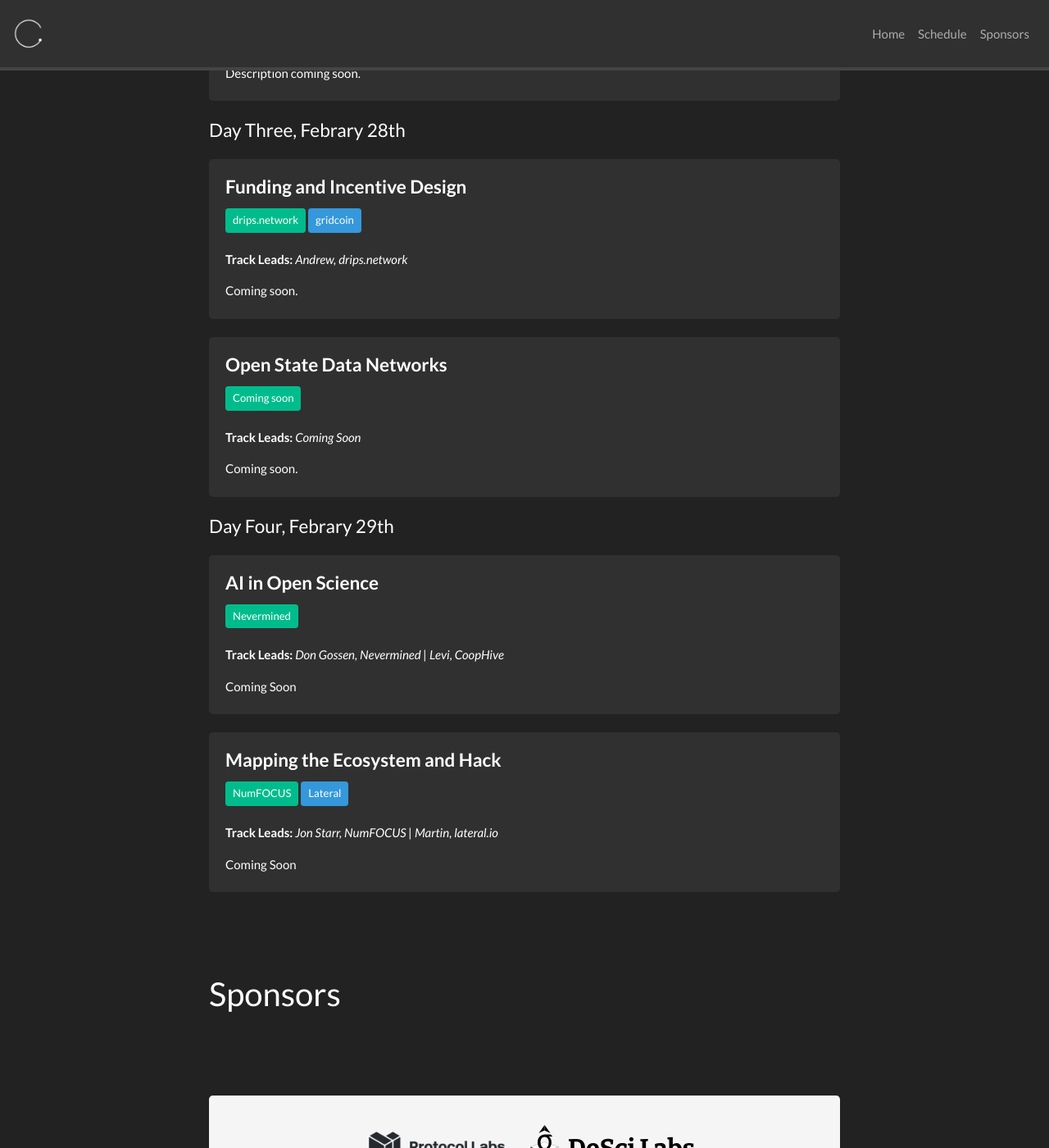
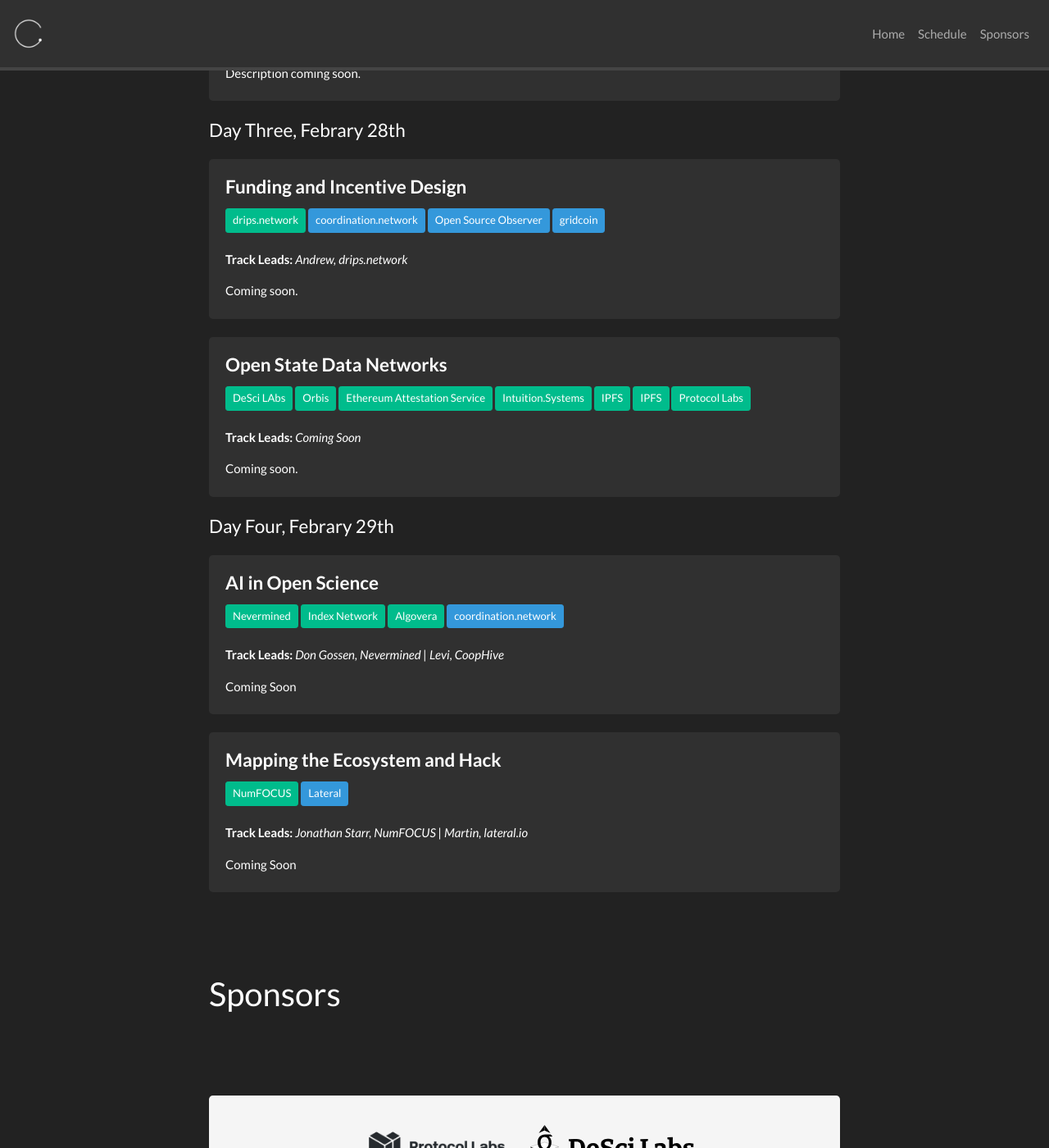
Before and after one commit to desci-eth/SciOS-Home-Site, a Jekyll site: the page built from _pages/home.md, in a window 1280 px wide and 1400 px high, scrolled down 1607 px. Shown: the whole window at 82% size. Built offline with Jekyll 4.4.1, drawn with Linux system fonts in a browser that asks for light colours; nearby versions of some CDN libraries; a style sheet for code colours, icons or effects is not loaded.

Commit message:
Update home.md

```diff
--- a/_pages/home.md
+++ b/_pages/home.md
@@ -110,6 +110,7 @@ Description coming soon.
 <div class="col-md-12 col-sm-12">
 <h4><b>Compute over Data</b></h4>
 <a href="https://docs.bacalhau.org/" target="_blank"><button class="btn btn-success btn-sm">Bacalhau</button></a>
+<a href="https://protocol.ai/" target="_blank"><button class="btn btn-success btn-sm">Protocol Labs</button></a>
 
 <b>Track Lead:</b>
 <i>David Aronchick</i>
@@ -126,6 +127,8 @@ Description coming soon.
 <div class="col-md-12 col-sm-12">
 <h4><b>Funding and Incentive Design</b></h4>
 <a href="https://www.drips.network/" target="_blank"><button class="btn btn-success btn-sm">drips.network</button></a>
+<a href="https://www.coordination.network/" target="_blank"><button class="btn btn-info btn-sm">coordination.network</button></a>
+<a href="https://www.opensource.observer/" target="_blank"><button class="btn btn-info btn-sm">Open Source Observer</button></a>
 <a href="https://gridcoin.us/" target="_blank"><button class="btn btn-info btn-sm">gridcoin</button></a>
 
 <b>Track Leads:  </b>
@@ -139,7 +142,13 @@ Coming soon.
 <div class="row align-items-end">
 <div class="col-md-12 col-sm-12">
 <h4><b>Open State Data Networks</b></h4>
-<a href="https://www.desci.com/" target="_blank"><button class="btn btn-success btn-sm">Coming soon</button></a>
+<a href="https://www.desci.com/" target="_blank"><button class="btn btn-success btn-sm">DeSci LAbs</button></a>
+<a href="https://useorbis.com/" target="_blank"><button class="btn btn-success btn-sm">Orbis</button></a>
+<a href="https://attest.sh/" target="_blank"><button class="btn btn-success btn-sm">Ethereum Attestation Service</button></a>
+<a href="https://intuition.systems/" target="_blank"><button class="btn btn-success btn-sm">Intuition.Systems</button></a>
+<a href="https://ipfs.tech/" target="_blank"><button class="btn btn-success btn-sm">IPFS</button></a>
+<a href="https://ipfs.tech/" target="_blank"><button class="btn btn-success btn-sm">IPFS</button></a>
+<a href="https://protocol.ai/" target="_blank"><button class="btn btn-success btn-sm">Protocol Labs</button></a>
 
 <b>Track Leads:  </b>
 <i> Coming Soon </i>
@@ -155,6 +164,9 @@ Coming soon.
 <div class="col-md-12 col-sm-12">
 <h4><b>AI in Open Science</b></h4>
 <a href="https://decentralized.nevermined.io/" target="_blank"><button class="btn btn-success btn-sm">Nevermined</button></a>
+<a href="https://index.network/" target="_blank"><button class="btn btn-success btn-sm">Index Network</button></a>
+<a href="https://index.network/" target="_blank"><button class="btn btn-success btn-sm">Algovera</button></a>
+<a href="https://www.coordination.network/" target="_blank"><button class="btn btn-info btn-sm">coordination.network</button></a>
 
 <b>Track Leads:</b>
 <i>Don Gossen, Nevermined | Levi, CoopHive </i>
@@ -172,7 +184,7 @@ Coming Soon
 <a href="https://www.lateral.io/" target="_blank"><button class="btn btn-info btn-sm">Lateral</button></a>
 
 <b>Track Leads:</b>
-<i>Jon Starr, NumFOCUS | Martin, lateral.io</i>
+<i>Jonathan Starr, NumFOCUS | Martin, lateral.io</i>
 
 Coming Soon
 </div>
```
